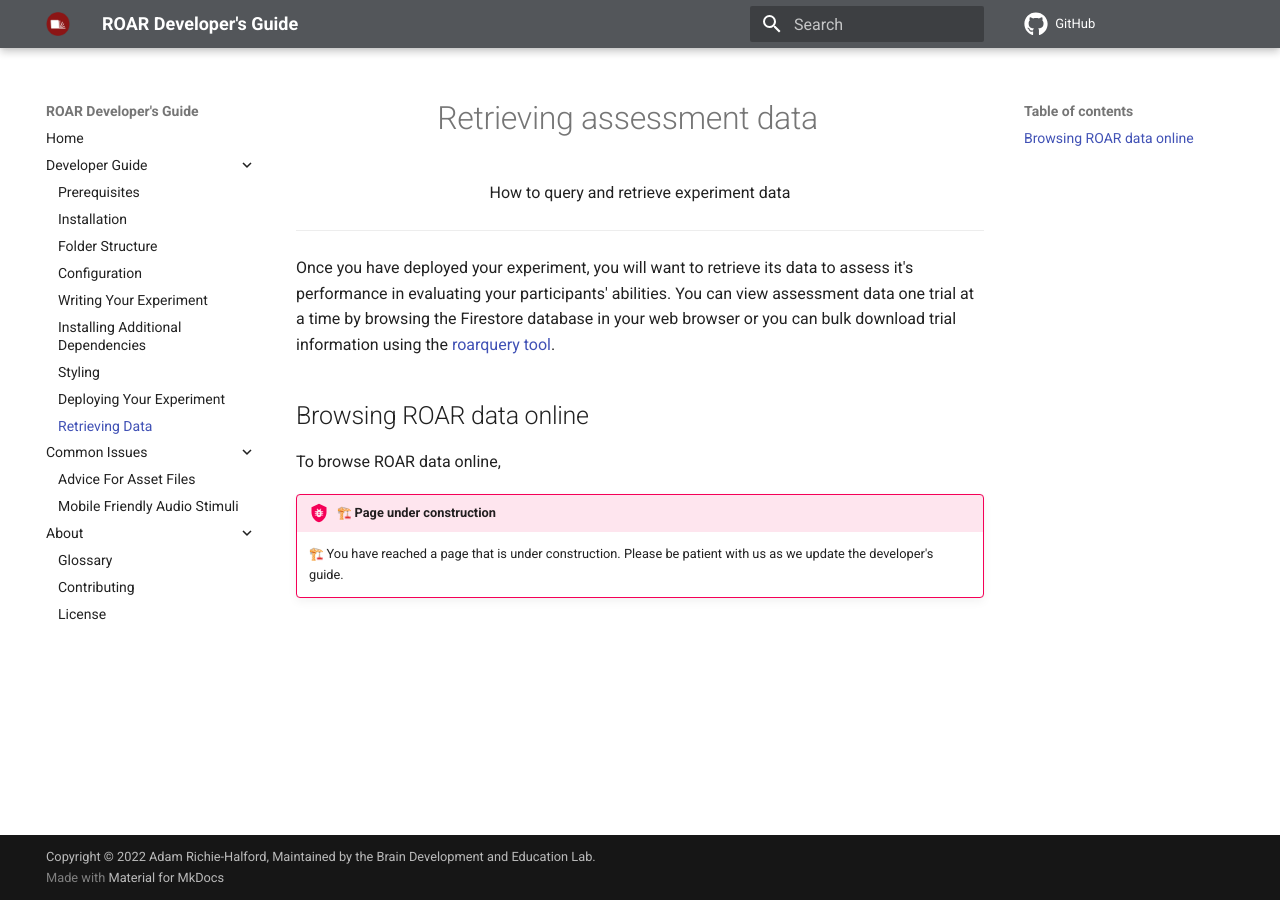
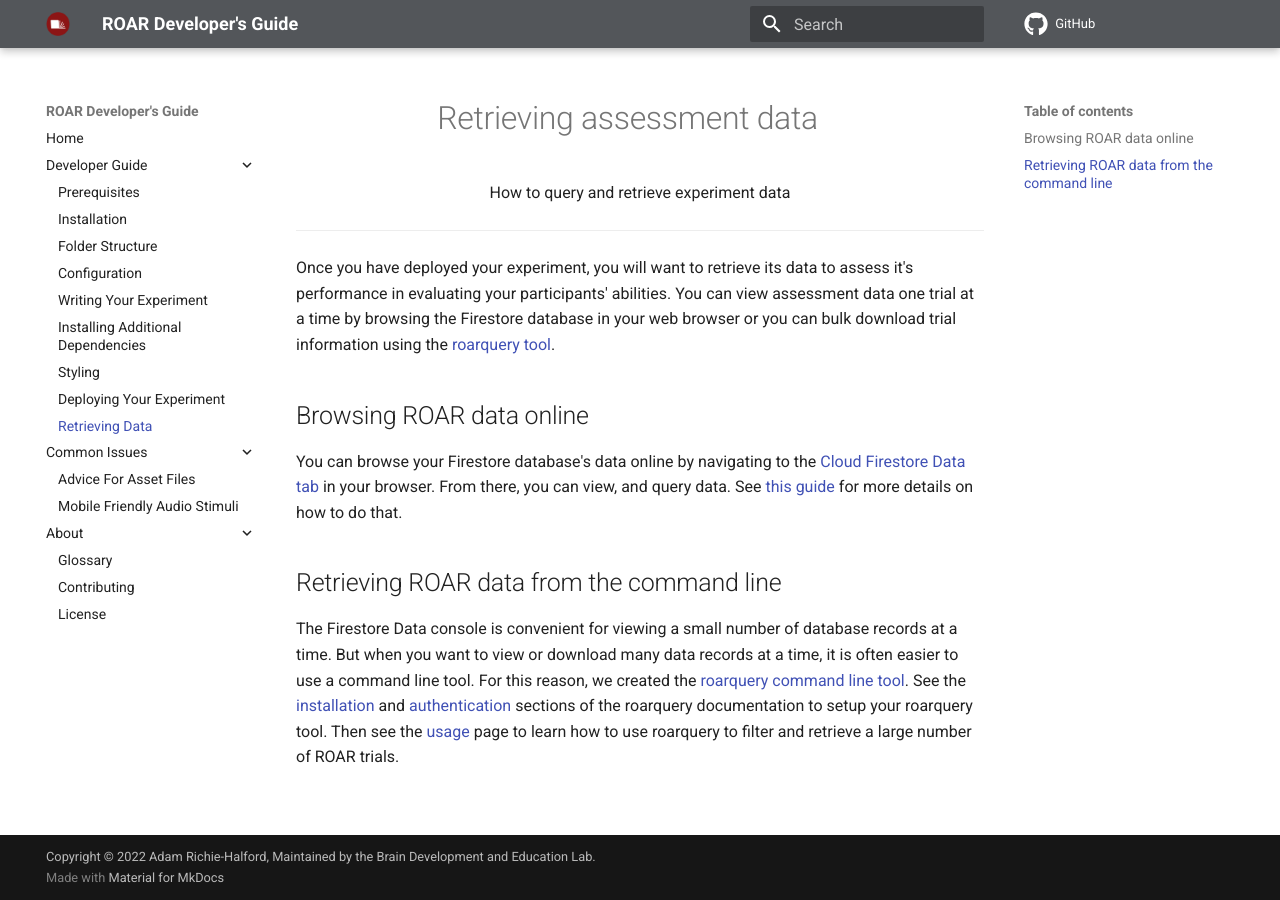
Before and after one commit to yeatmanlab/create-roar-app, an MkDocs documentation site: the page built from docs/docs/developer-guide/retrieving-data.md, in a window 1280 px wide. Built offline with MkDocs 1.6.1 and Material for MkDocs 9.7.7, drawn with Linux system fonts in a browser that asks for light colours; emoji names are drawn with the system emoji font; comment, search, counter and statistics services are not loaded.

Commit message:
Add retrieving data section

```diff
--- a/docs/docs/developer-guide/retrieving-data.md
+++ b/docs/docs/developer-guide/retrieving-data.md
@@ -8,9 +8,8 @@ Once you have deployed your experiment, you will want to retrieve its data to as
 
 ## Browsing ROAR data online
 
-To browse ROAR data online,
+You can browse your Firestore database's data online by navigating to the [Cloud Firestore Data tab](https://console.firebase.google.com/project/_/firestore/data) in your browser. From there, you can view, and query data. See [this guide](https://firebase.google.com/docs/firestore/using-console) for more details on how to do that.
 
-!!! bug ":construction_site: Page under construction"
+## Retrieving ROAR data from the command line
 
-    :construction_site: You have reached a page that is under construction.
-    Please be patient with us as we update the developer's guide.
+The Firestore Data console is convenient for viewing a small number of database records at a time. But when you want to view or download many data records at a time, it is often easier to use a command line tool. For this reason, we created the [roarquery command line tool](https://roarquery.readthedocs.io/en/latest/index.html). See the [installation](https://roarquery.readthedocs.io/en/latest/index.html#installation) and [authentication](https://roarquery.readthedocs.io/en/latest/index.html#authentication) sections of the roarquery documentation to setup your roarquery tool. Then see the [usage](https://roarquery.readthedocs.io/en/latest/usage.html) page to learn how to use roarquery to filter and retrieve a large number of ROAR trials.
```
